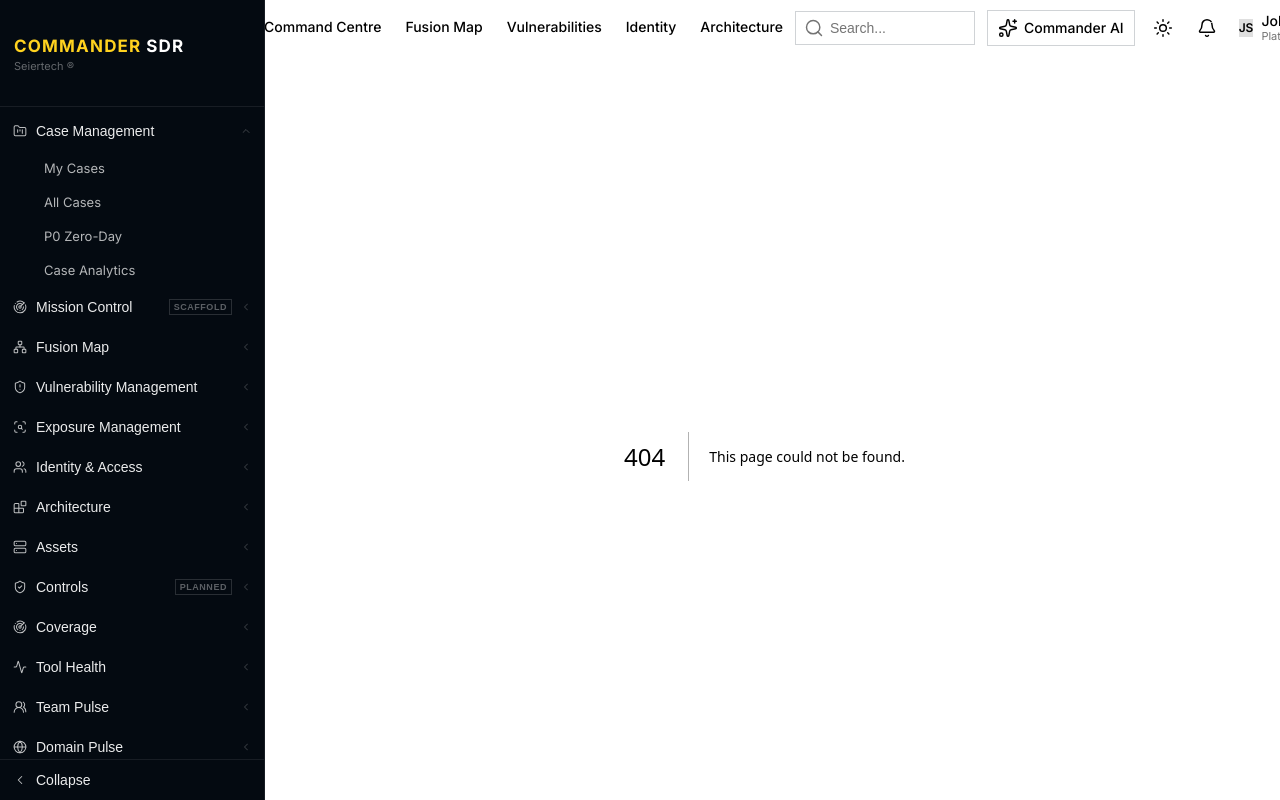
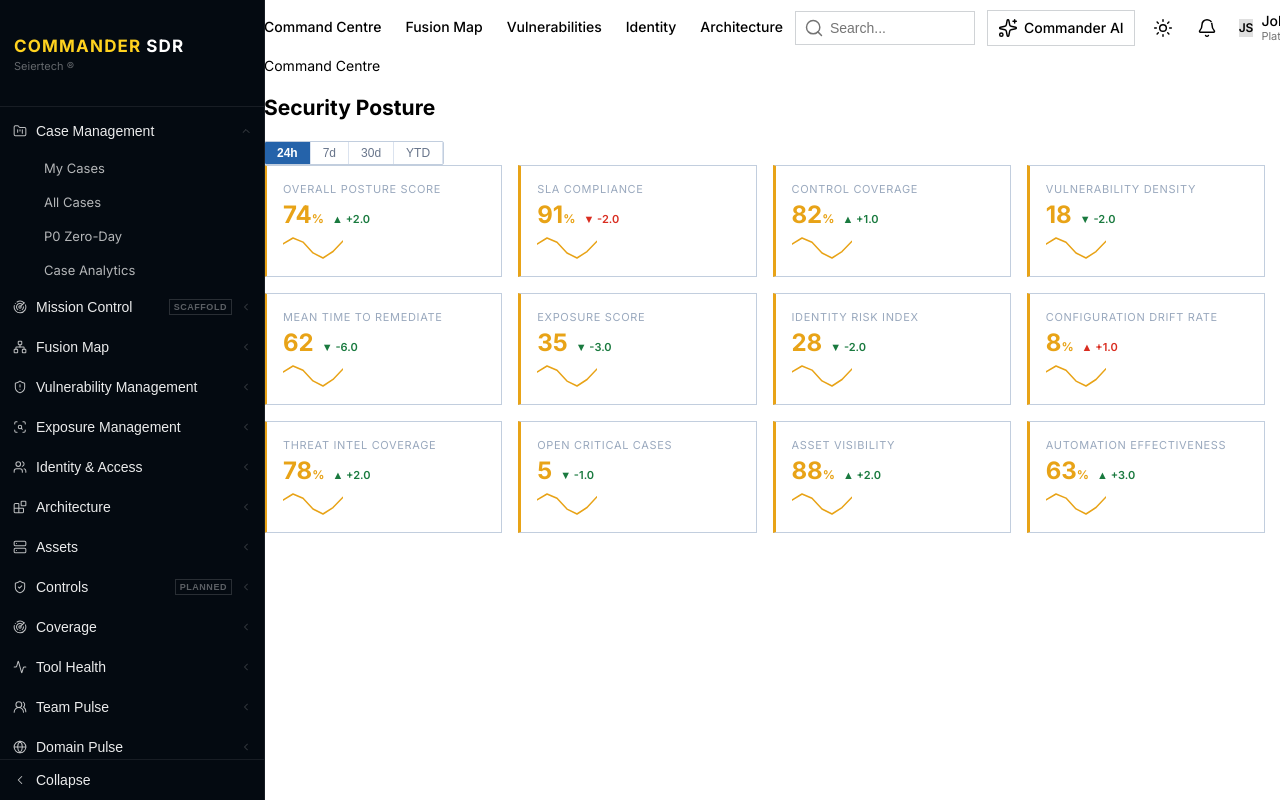
Before and after one commit to johanndewinnaar-blip/Kiro_Commander_SDR, a Next.js app in the folder apps/web/: page /posture in a window 1280 px wide. Before the commit this address had no page. Built offline with nearby package versions, Linux system fonts and the light colour scheme.

Commit message:
feat(unit-16b): posture page (4x3 grid, time-range toggle, inline expansion) — Unit 16b DONE, BL-001 RESOLVED

```diff
--- /dev/null
+++ b/apps/web/src/app/posture/page.tsx
@@ -0,0 +1,143 @@
+'use client';
+
+/**
+ * Posture — Aggregate Command Centre (Unit 16b)
+ *
+ * 12 posture metric KPI cards in a 4×3 grid with time-range toggle and
+ * inline expansion for detail. Pattern A: PageContainer + seed fixture sourcing.
+ *
+ * Data: PostureMetricConfig from seed-posture-metrics
+ * Route: /posture | Nav Group: Command Centre | Status: BUILD
+ * Source: Unit 16b deliverables, Spec #65/#66, MP §24.
+ *
+ * Strategy values consumed from fixture thresholds — no hardcoded literals.
+ */
+
+import { useState } from 'react';
+import { useMode } from '@/context/mode-context';
+import { PageContainer } from '@/components/page-container';
+import { PostureMetricCard } from '@/components/posture-metric-card';
+import { TimeRangeToggle } from '@/components/time-range-toggle';
+import { seedPostureMetrics } from '../../../../../packages/contracts/src/fixtures/seed-posture-metrics';
+import { componentTokens } from '../../../../../packages/ui/src/tokens/components';
+import {
+  primitiveTypeScale,
+  primitiveSpacing,
+  primitiveFontWeight,
+  primitiveFonts,
+  primitiveSignal,
+  primitiveLetterSpacing,
+} from '../../../../../packages/ui/src/tokens/primitives';
+import type { PostureTimePeriod, PostureMetricConfig } from '../../../../../packages/contracts/src/entities/posture-metrics-config';
+
+export default function PosturePage() {
+  const { tokens } = useMode();
+  const [activePeriod, setActivePeriod] = useState<PostureTimePeriod>('24h');
+  const [expandedMetric, setExpandedMetric] = useState<string | null>(null);
+
+  /** Get the period snapshot for a metric */
+  function getActivePeriodSnapshot(metric: PostureMetricConfig) {
+    return metric.periods.find((p) => p.period === activePeriod) ?? metric.periods[0];
+  }
+
+  /** Toggle metric expansion */
+  function handleExpand(metricKey: string) {
+    setExpandedMetric((prev) => (prev === metricKey ? null : metricKey));
+  }
+
+  return (
+    <PageContainer
+      pretitle="Command Centre"
+      title="Security Posture"
+      headerActions={<TimeRangeToggle activePeriod={activePeriod} onChange={setActivePeriod} />}
+    >
+      {/* 4×3 metric grid */}
+      <section
+        style={{
+          display: 'grid',
+          gridTemplateColumns: 'repeat(4, 1fr)',
+          gap: componentTokens.gridGap,
+          marginBottom: componentTokens.gridGap,
+        }}
+      >
+        {seedPostureMetrics.map((metric) => (
+          <div key={metric.metricKey}>
+            <PostureMetricCard
+              metric={metric}
+              activePeriod={getActivePeriodSnapshot(metric)}
+              onExpand={() => handleExpand(metric.metricKey)}
+            />
+
+            {/* Inline expansion panel */}
+            {expandedMetric === metric.metricKey && (
+              <div
+                style={{
+                  marginTop: primitiveSpacing[1],
+                  background: tokens.surface.elevated,
+                  border: `1px solid ${tokens.border.default}`,
+                  padding: componentTokens.cardPadding,
+                }}
+              >
+                <h4 style={{
+                  fontSize: primitiveTypeScale.caption,
+                  fontWeight: primitiveFontWeight.semibold,
+                  color: tokens.text.primary,
+                  margin: `0 0 ${primitiveSpacing[2]}`,
+                }}>
+                  {metric.label} — Detail
+                </h4>
+
+                {/* Period comparison table */}
+                <table style={{ width: '100%', borderCollapse: 'collapse', fontSize: primitiveTypeScale.micro }}>
+                  <thead>
+                    <tr>
+                      {['Period', 'Current', 'Previous', 'Delta', 'Trend', 'Band'].map((h) => (
+                        <th
+                          key={h}
+                          style={{
+                            textAlign: 'left',
+                            padding: `${primitiveSpacing[1]} ${primitiveSpacing[2]}`,
+                            borderBottom: `1px solid ${tokens.border.default}`,
+                            color: tokens.text.muted,
+                            fontWeight: primitiveFontWeight.semibold,
+                            textTransform: 'uppercase',
+                            letterSpacing: primitiveLetterSpacing.eyebrow,
+                          }}
+                        >
+                          {h}
+                        </th>
+                      ))}
+                    </tr>
+                  </thead>
+                  <tbody>
+                    {metric.periods.map((p) => {
+                      const delta = p.currentValue - p.previousValue;
+                      const bandColour = p.band === 'green' ? primitiveSignal.success : p.band === 'amber' ? primitiveSignal.warning : primitiveSignal.critical;
+                      return (
+                        <tr key={p.period} style={{ borderBottom: `1px solid ${tokens.border.subtle}` }}>
+                          <td style={{ padding: `${primitiveSpacing[1]} ${primitiveSpacing[2]}`, color: tokens.text.primary, fontWeight: primitiveFontWeight.semibold }}>{p.period.toUpperCase()}</td>
+                          <td style={{ padding: `${primitiveSpacing[1]} ${primitiveSpacing[2]}`, fontFamily: primitiveFonts.mono, color: tokens.text.secondary }}>{p.currentValue}{metric.unit === '%' ? '%' : ''}</td>
+                          <td style={{ padding: `${primitiveSpacing[1]} ${primitiveSpacing[2]}`, fontFamily: primitiveFonts.mono, color: tokens.text.muted }}>{p.previousValue}{metric.unit === '%' ? '%' : ''}</td>
+                          <td style={{ padding: `${primitiveSpacing[1]} ${primitiveSpacing[2]}`, fontFamily: primitiveFonts.mono, color: delta >= 0 ? primitiveSignal.success : primitiveSignal.critical }}>{delta >= 0 ? '+' : ''}{delta.toFixed(1)}</td>
+                          <td style={{ padding: `${primitiveSpacing[1]} ${primitiveSpacing[2]}`, color: tokens.text.secondary }}>{p.trend === 'up' ? '▲' : p.trend === 'down' ? '▼' : '—'}</td>
+                          <td style={{ padding: `${primitiveSpacing[1]} ${primitiveSpacing[2]}` }}><span style={{ padding: '1px 6px', fontSize: primitiveTypeScale.micro, fontWeight: primitiveFontWeight.semibold, textTransform: 'uppercase', color: '#fff', background: bandColour, borderRadius: '2px' }}>{p.band}</span></td>
+                        </tr>
+                      );
+                    })}
+                  </tbody>
+                </table>
+
+                {/* Threshold reference */}
+                <div style={{ marginTop: primitiveSpacing[2], fontSize: primitiveTypeScale.micro, color: tokens.text.muted }}>
+                  Strategy: <strong>{metric.thresholds.strategySurface}</strong> (policy: {metric.thresholds.policyId}) —
+                  Green ≥ {metric.thresholds.green}, Amber ≥ {metric.thresholds.amber}
+                  {!metric.higherIsBetter && ' (lower is better — thresholds inverted)'}
+                </div>
+              </div>
+            )}
+          </div>
+        ))}
+      </section>
+    </PageContainer>
+  );
+}
```
Also changed, not shown: 2 other files (tests, documents, lock files or other folders).
